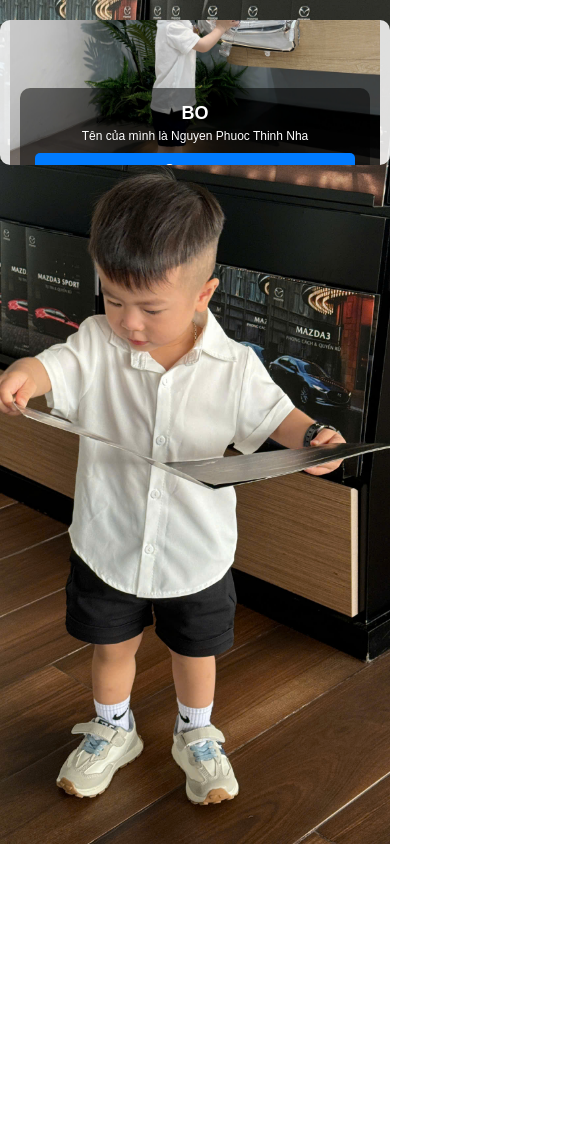
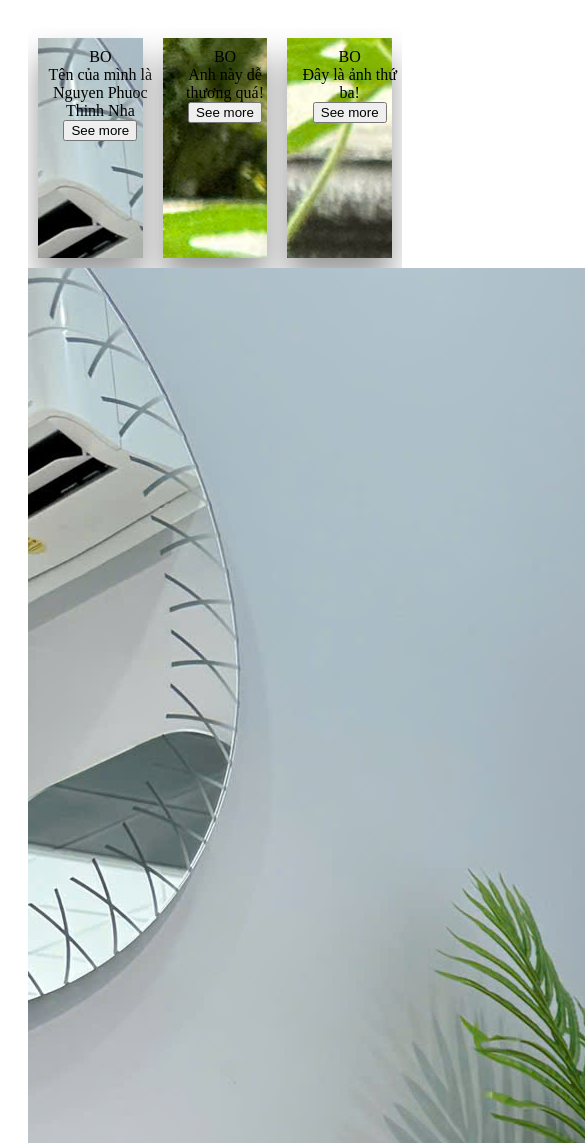
Before and after one commit to vuong73op/nguyenphuocthinh, a plain HTML site: page index.html in a window 390 px wide. Shown: the top 1143 px of the page, 585 px wide, since content can reach past the window. Before the commit the page ends 844 px from the top, so only its background shows below. Drawn offline with Linux system fonts and the light colour scheme.

Commit message:
Add files via upload

```diff
--- a/style.css
+++ b/style.css
@@ -1,152 +1,40 @@
-/* Đặt các thuộc tính cơ bản */
-body {
-    background: url('anh9.jpg') no-repeat center center fixed;
-    background-size: cover;
-    margin: 0;
-    font-family: Arial, sans-serif;
-}
-
+/* Mobile responsiveness */
+@media (max-width: 600px) {
     .container {
         width: 100%;
-    max-width: 420px;
-    margin: 20px auto;
-    padding: 0;
-    box-sizing: border-box;
-    background: rgba(255, 255, 255, 0.85);
-    border-radius: 10px;
-    overflow: hidden;
+        height: auto;
+        padding: 20px;
     }
 
     #slide {
-    position: relative;
         width: 100%;
-    height: 100%;
+        overflow-x: auto;
         display: flex;
-    align-items: center;
-    justify-content: center;
     }
 
     .item {
-    min-width: 100%;
-    height: 500px;
-    background-size: cover;
-    background-position: center;
-    position: absolute;
-    transition: opacity 0.5s ease-in-out;
-    opacity: 0;
-    visibility: hidden;
+        width: 150px;
+        height: 220px;
+        position: static;
+        transform: none;
+        margin: 10px;
+        box-shadow: 0 20px 30px #999;
     }
 
-.item.active {
-    opacity: 1;
-    visibility: visible;
-    z-index: 1;
-}
-
-/* Thêm CSS cho hình thu nhỏ */
-.thumbnail-container {
-    display: flex;
-    justify-content: center;
-    margin-top: 10px;
-    gap: 10px;
-}
-
-.thumbnail {
-    width: 80px;
-    height: 80px;
-    object-fit: cover;
-    border-radius: 10px;
-    cursor: pointer;
-    transition: transform 0.3s ease;
-}
-
-.thumbnail:hover {
-    transform: scale(1.1);
-    border: 2px solid #007BFF;
-}
-
-.content {
-    position: absolute;
-    bottom: 20px;
-    left: 10px;
-    right: 10px;
-    background: rgba(0, 0, 0, 0.5);
-    padding: 15px;
-    border-radius: 10px;
+    .item .content {
+        width: 100%;
+        left: 0;
+        padding: 10px;
         text-align: center;
-    color: #fff;
-}
-
-.name {
-    font-size: 22px;
-    font-weight: bold;
-    margin: 0;
-}
-
-.des {
-    font-size: 14px;
-    margin: 5px 0 0;
-}
-
-button {
-    display: block;
-    width: 100%;
-    padding: 10px;
-    margin-top: 10px;
-    color: white;
-    background-color: #007BFF;
-    border: none;
-    border-radius: 5px;
-    font-size: 16px;
-    cursor: pointer;
     }
 
     .buttons {
-    display: flex;
-    justify-content: center;
-    gap: 10px;
-    margin-top: 15px;
+        bottom: 10px;
+        position: relative;
     }
 
     .buttons button {
         width: 40px;
         height: 40px;
-    border-radius: 50%;
-    background: #ffffff;
-    border: 1px solid #555;
-    display: flex;
-    align-items: center;
-    justify-content: center;
-    cursor: pointer;
-    font-size: 18px;
-    color: #555;
-    transition: background-color 0.3s;
-}
-
-.buttons button:hover {
-    background-color: #bac383;
-}
-
-@media (max-width: 480px) {
-    .container {
-        padding: 0 10px;
-    }
-    .item {
-        height: 400px;
-    }
-    .name {
-        font-size: 18px;
-    }
-    .des {
-        font-size: 12px;
-    }
-    button {
-        font-size: 14px;
-        padding: 8px;
-    }
-    .buttons button {
-        width: 30px;
-        height: 30px;
-        font-size: 16px;
     }
 }
```
Lines whose indentation alone changed are shown as unchanged.
